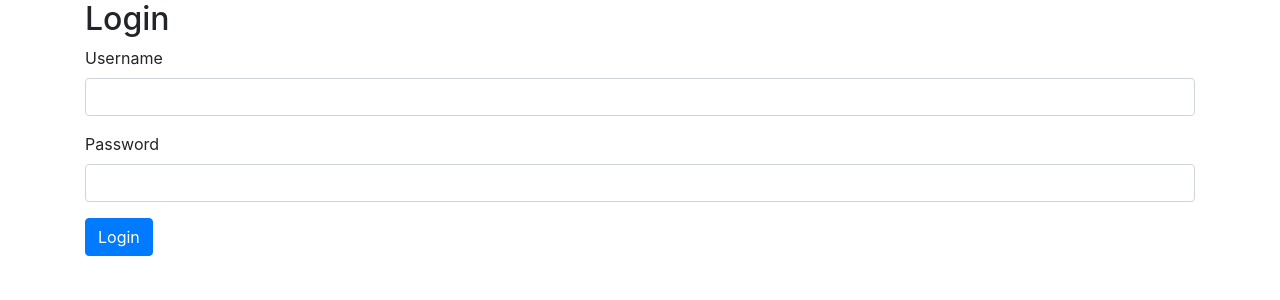
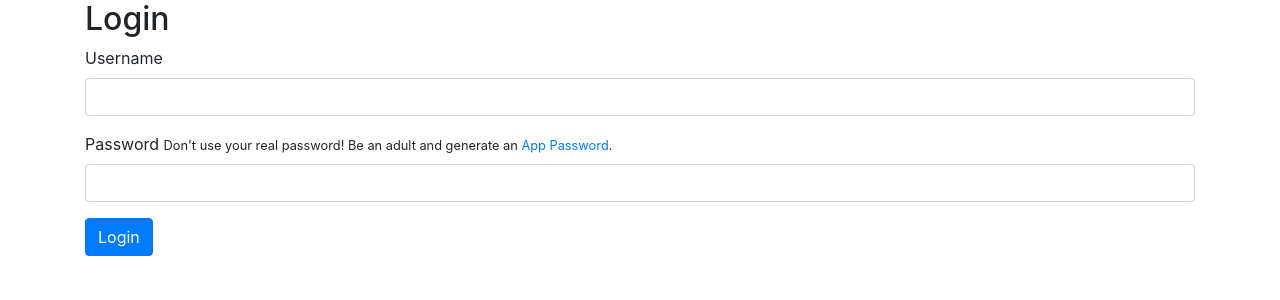
Before and after one commit to DGaffney/bluesky_newsreader, a FastAPI app: page / in a window 1280 px wide. Shown: the top 300 px of the page. Run offline with FastAPI, Linux system fonts and the light colour scheme; some libraries are stand-ins or nearby versions.

Commit message:
link to app password

```diff
--- a/app/templates/login.html
+++ b/app/templates/login.html
@@ -9,6 +9,7 @@
     </div>
     <div class="form-group">
         <label for="password">Password</label>
+        <small>Don't use your real password! Be an adult and generate an <a href="https://bsky.app/settings/app-passwords">App Password</a>.</small>
         <input type="password" class="form-control" id="password" name="password" required>
     </div>
     <button type="submit" class="btn btn-primary">Login</button>
```
